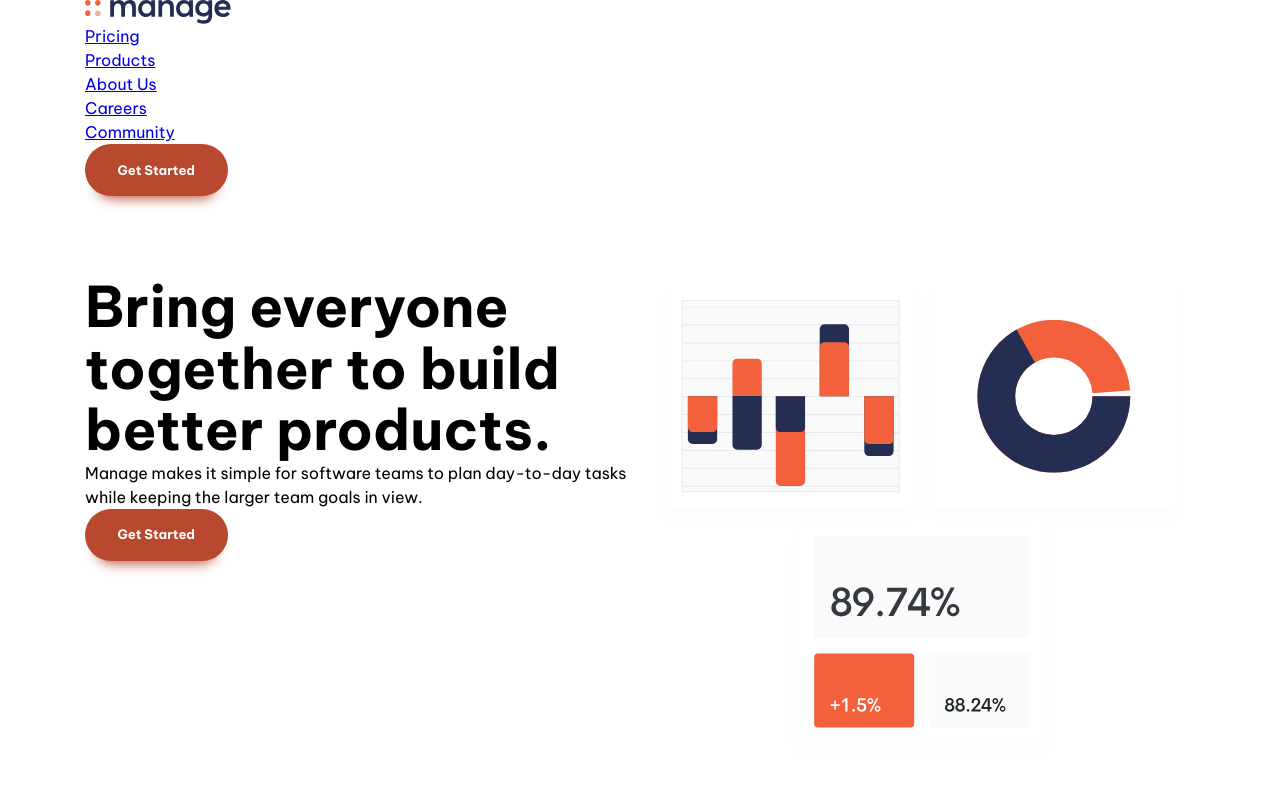
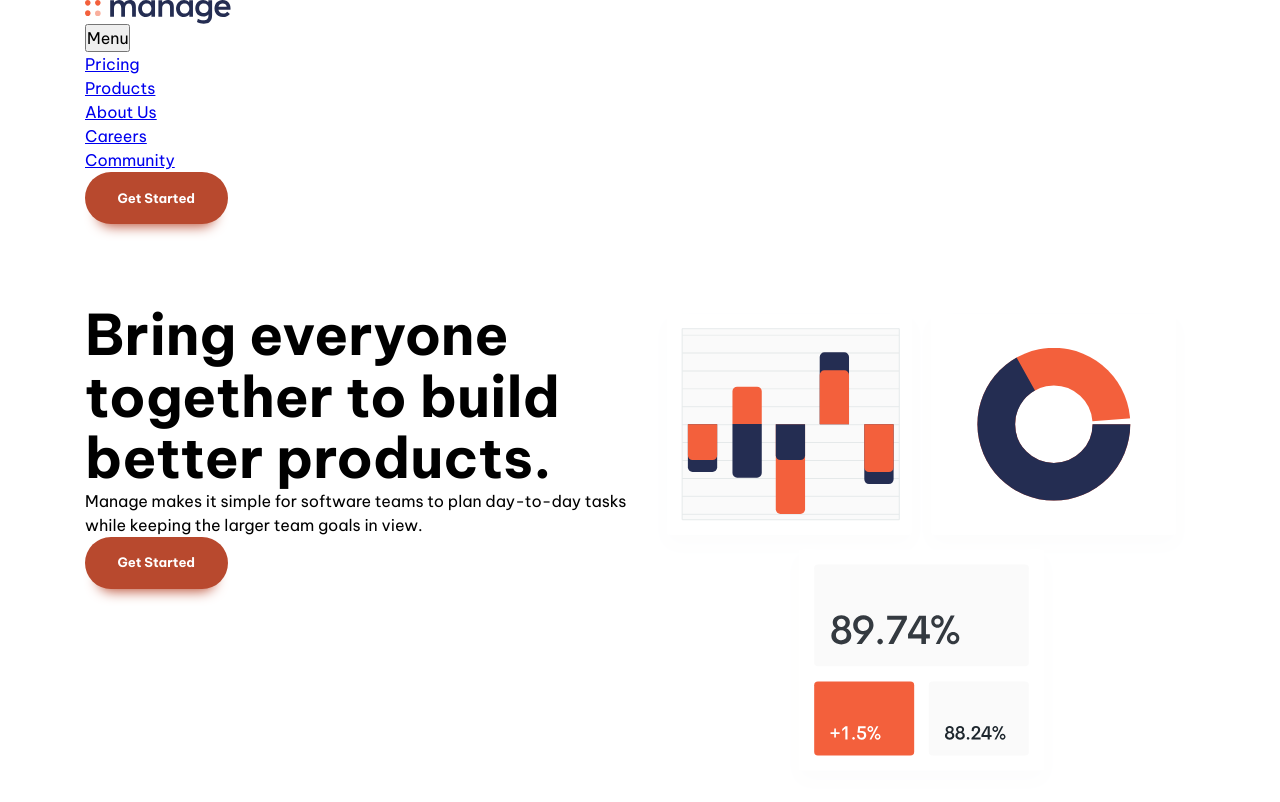
Before and after one commit to shaaav1e/manage-landing-page, a website built with Vite: page index.html in a window 1280 px wide. Shown: the top 802 px of the page. Built offline with nearby package versions, Linux system fonts and the light colour scheme.

Commit message:
First Commit

```diff
--- a/index.html
+++ b/index.html
@@ -14,7 +14,8 @@
     <a href="#">
       <img src="images/logo.svg" alt="logo">
     </a>
-    <nav class="primary-navigation">
+    <button class="mobile-nav-toggle" aria-controls="primary-navigation"><span class="visually-hidden">Menu</span></button>
+    <nav class="primary-navigation" id="primary-navigation">
      <ul aria-label="Primary" role="list" class="nav-list">
       <li><a href="#">Pricing</a></li>
       <li><a href="#">Products</a></li>
```
